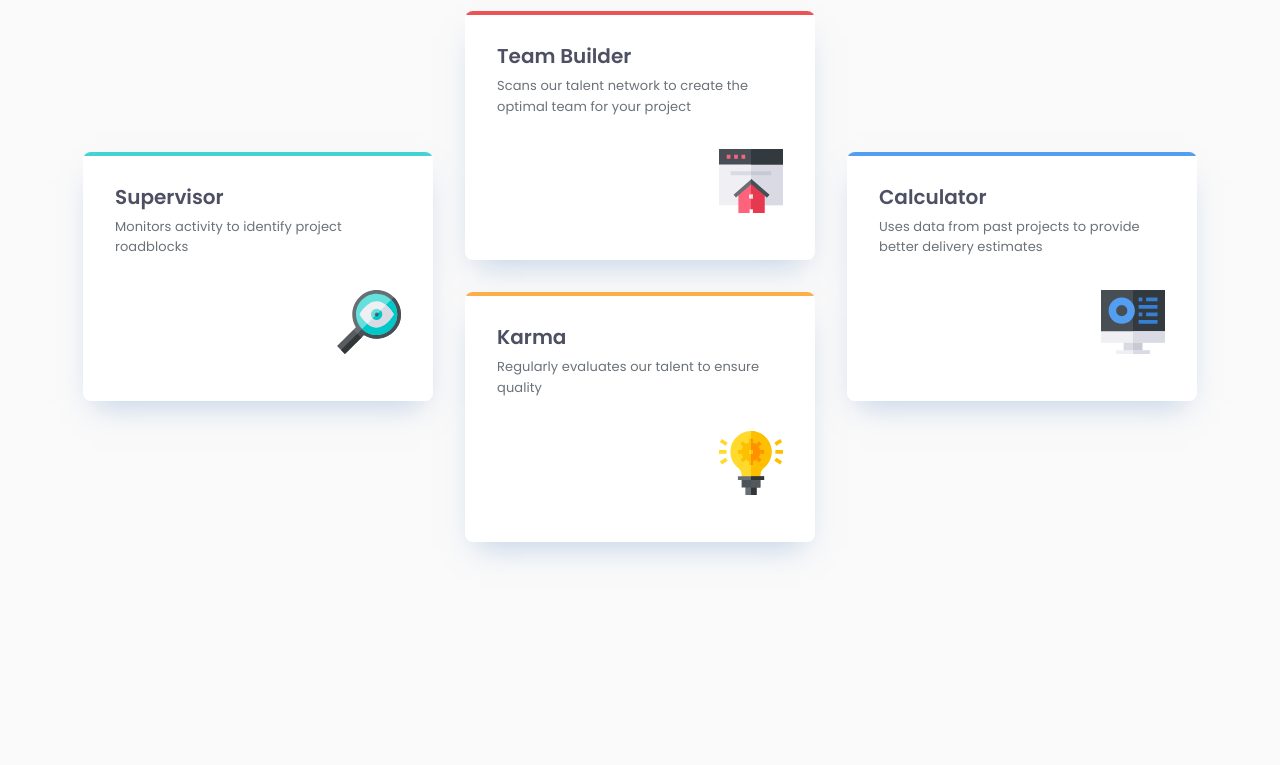
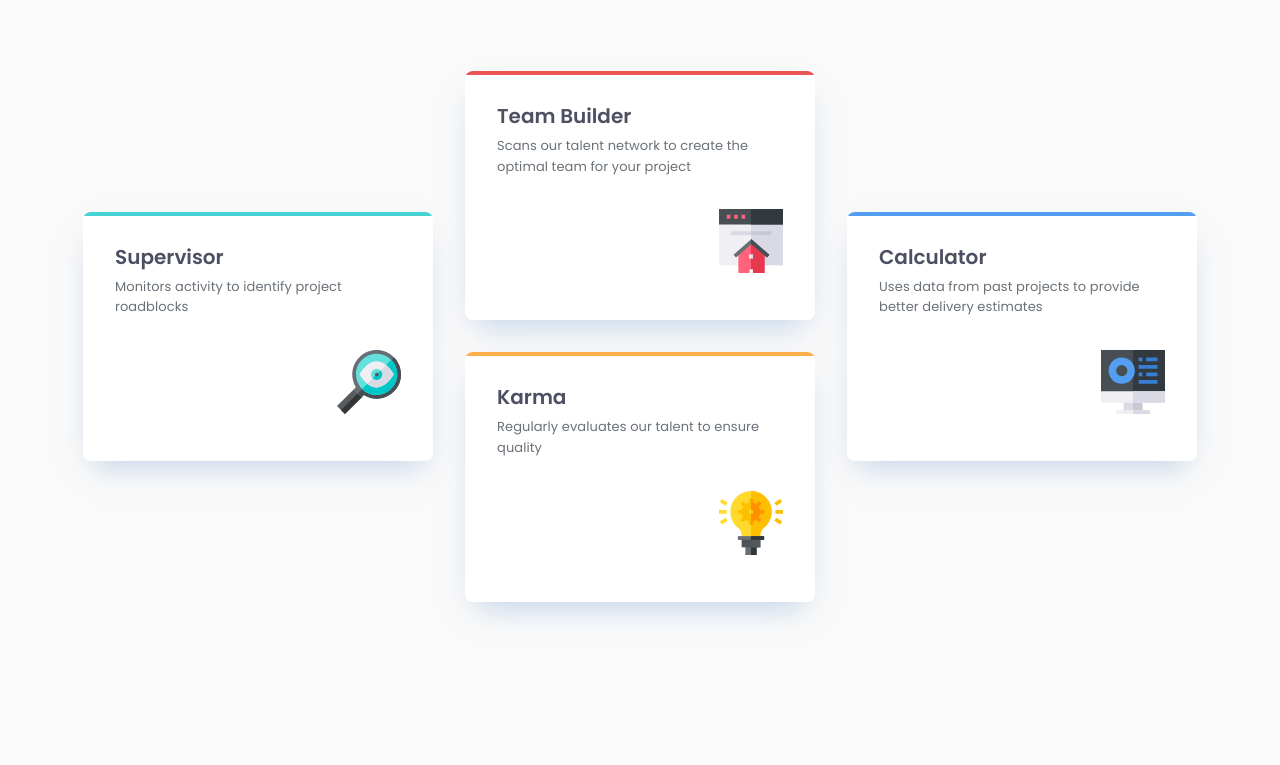
Before and after one commit to r0b3rtcode020/four-card-feature, a website: page index.html in a window 1280 px wide. Shown: the part 264-1029 px from the top of the page. Before the commit the page ends 852 px from the top, so only its background shows below. Drawn offline with Linux system fonts and the light colour scheme.

Commit message:
Spacing updated

```diff
--- a/scss/layout/_features.scss
+++ b/scss/layout/_features.scss
@@ -10,6 +10,15 @@
   padding-top: 3.5rem;
   padding-bottom: 2.875rem;
   min-height: 100vh;
+  @media (width >= 768px) {
+    gap: 4.625rem;
+    padding-top: 5rem;
+    padding-bottom: 5rem;
+  }
+  @media (width >= 1200px) {
+    padding-top: 6.375rem;
+    padding-bottom: 10.1875rem;
+  }
 }
 
 .header {
```
Also changed, not shown: css/styles.css, 1 other file.
